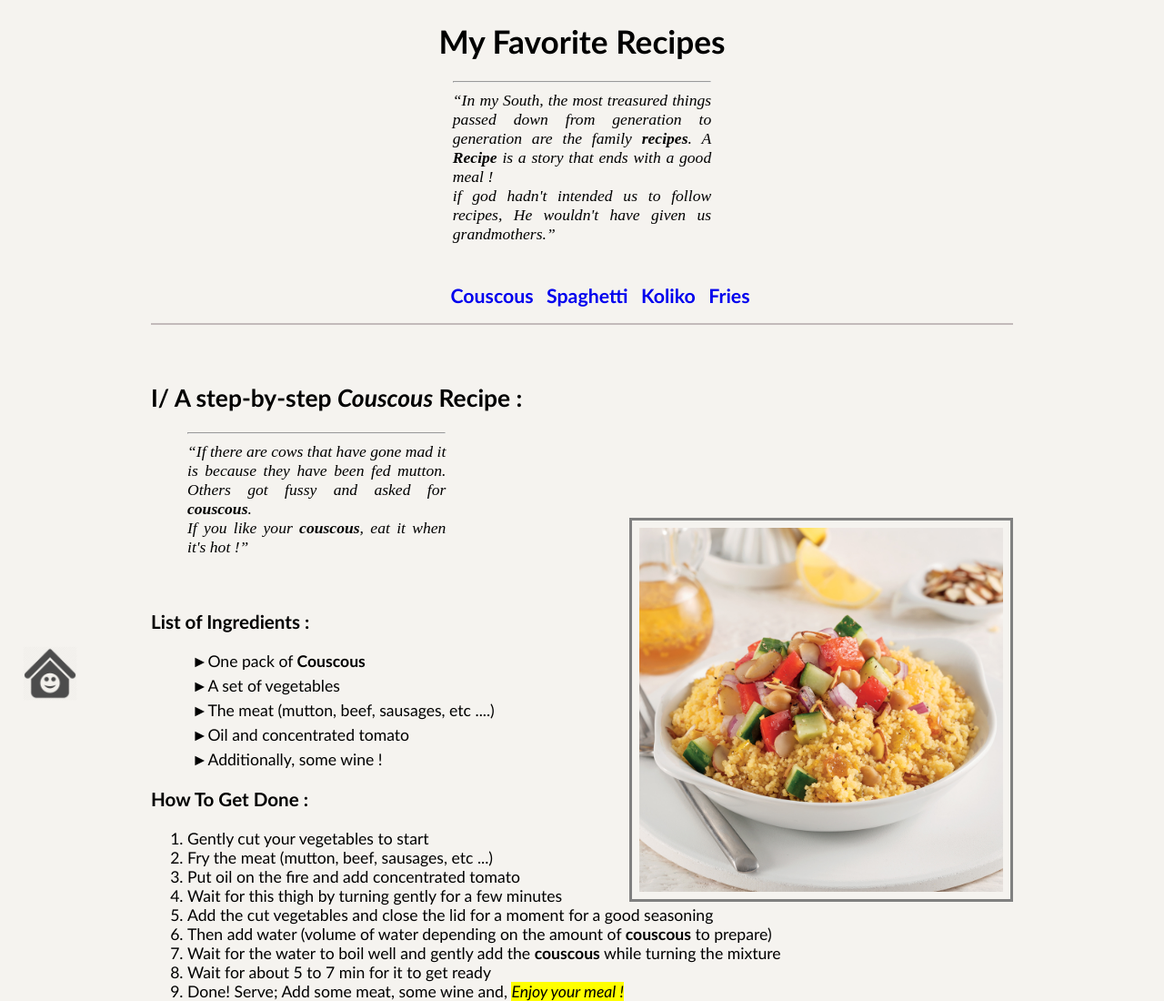
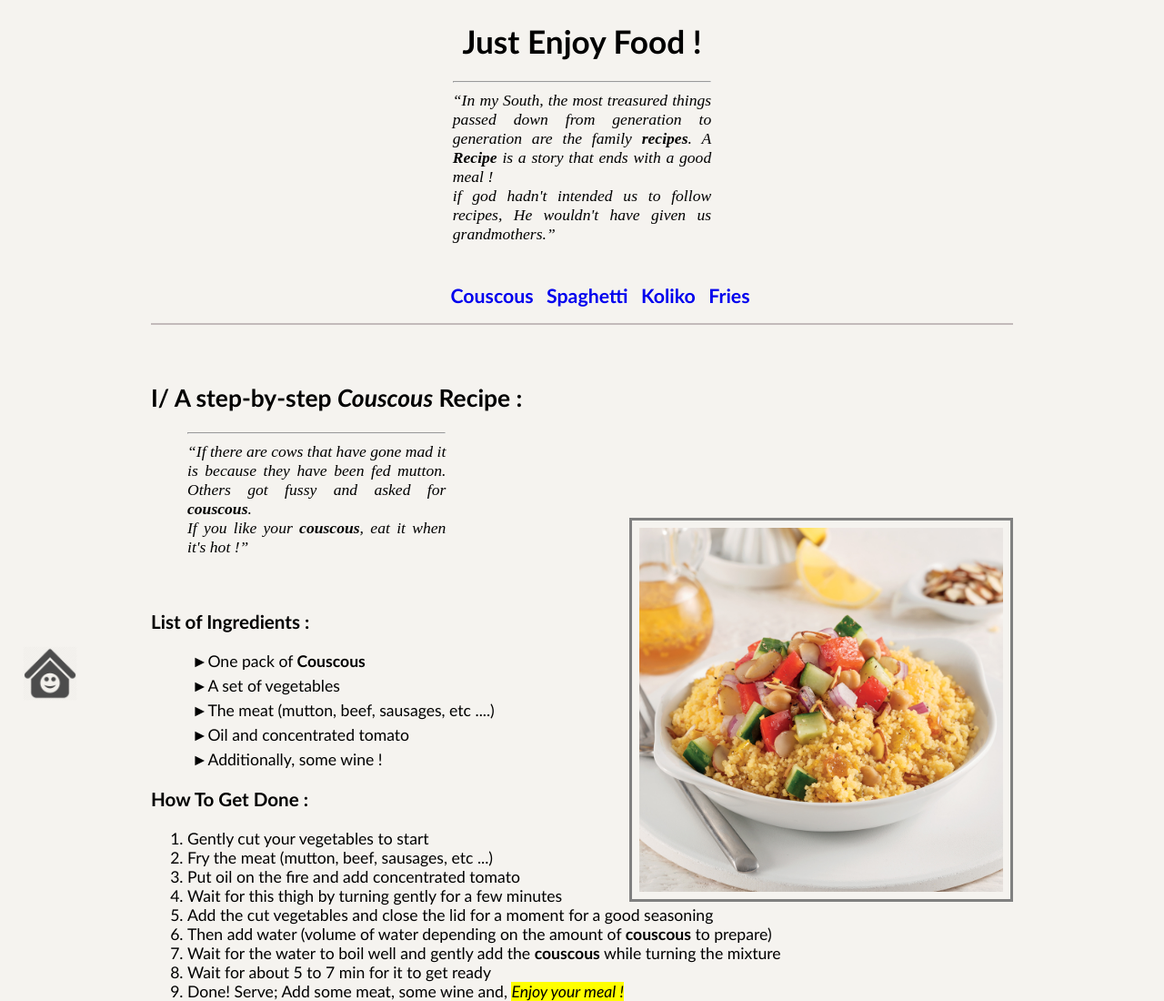
Before and after one commit to fredyvalodie/Favorite-Recipes, a plain HTML site: page index.html in a window 1280 px wide. Shown: the top 1100 px of the page at 91% size. Drawn offline with Linux system fonts and the light colour scheme.

Commit message:
linked_html_to_script_file_04/03/2021

```diff
--- a/index.html
+++ b/index.html
@@ -5,12 +5,13 @@
         <meta charset="utf-8">
         <title>🍽️ My Favorite Recipes</title>
         <link rel="stylesheet" style="text/css" href="style.css">
+        <script src="script.js" defer></script>
     </head>
     <body>
         <a href="#"><img src="images/back_top.png" alt="Go back to Top"  class="back_to_top" id="home_button"></a>
         <div class="contener">
             <header>
-                <h1>My Favorite Recipes</h1>
+                <h1 id="big_title">My Favorite Recipes</h1>
                 <blockquote><hr><q>In my South, the most treasured things passed down from generation to generation are the family <strong>recipes</strong>. A <strong>Recipe</strong> is a story that ends with a good meal ! <br />if god hadn't intended us to follow recipes, He wouldn't have given us grandmothers.</q></blockquote>
                 <br>
             </header>
--- a/script.js
+++ b/script.js
@@ -1 +1,2 @@
-const homeButton = document.getElementById('home_button');
+const title = document.getElementById("big_title");
+title.innerHTML = "Just Enjoy Food !";
```
